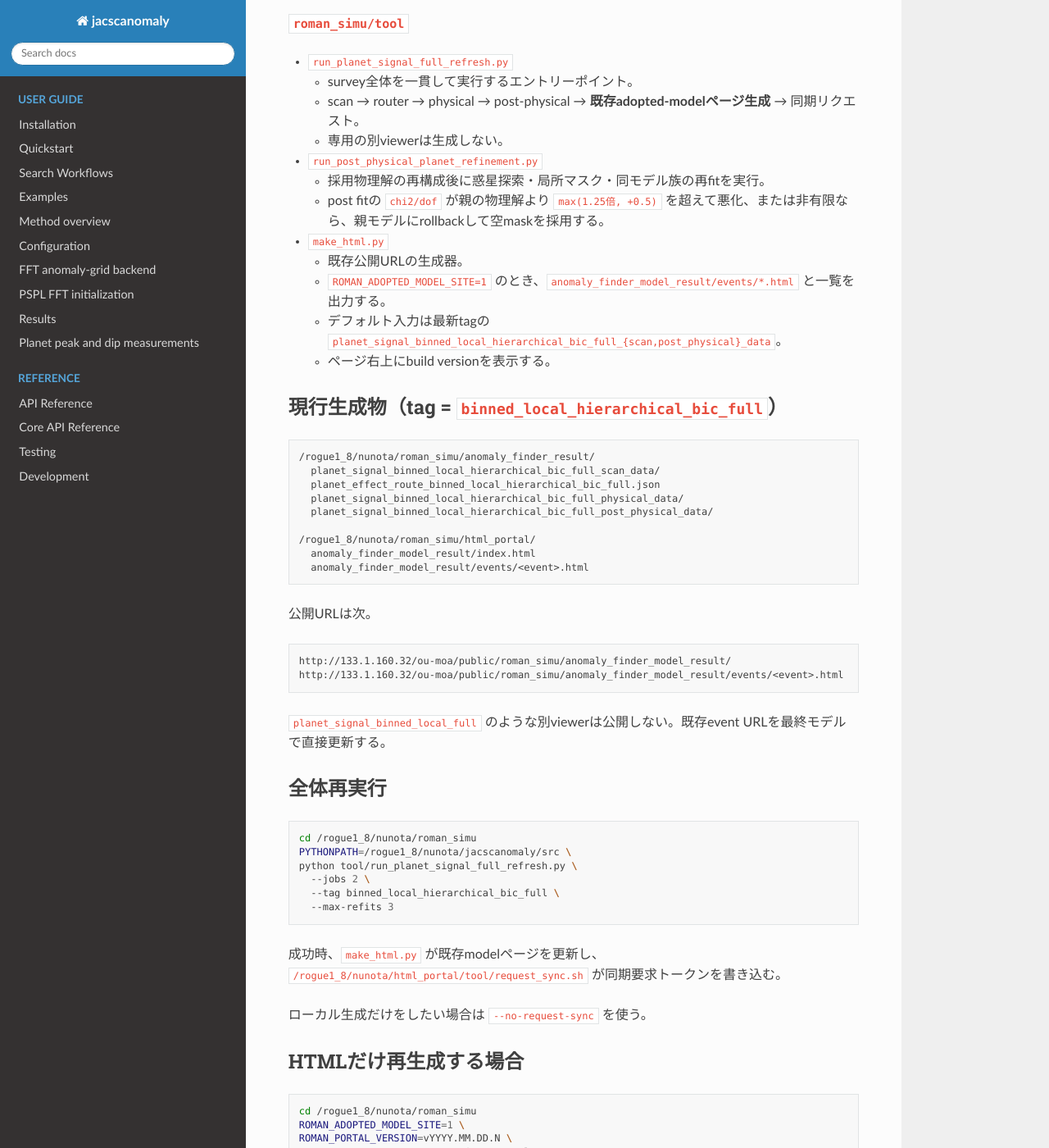
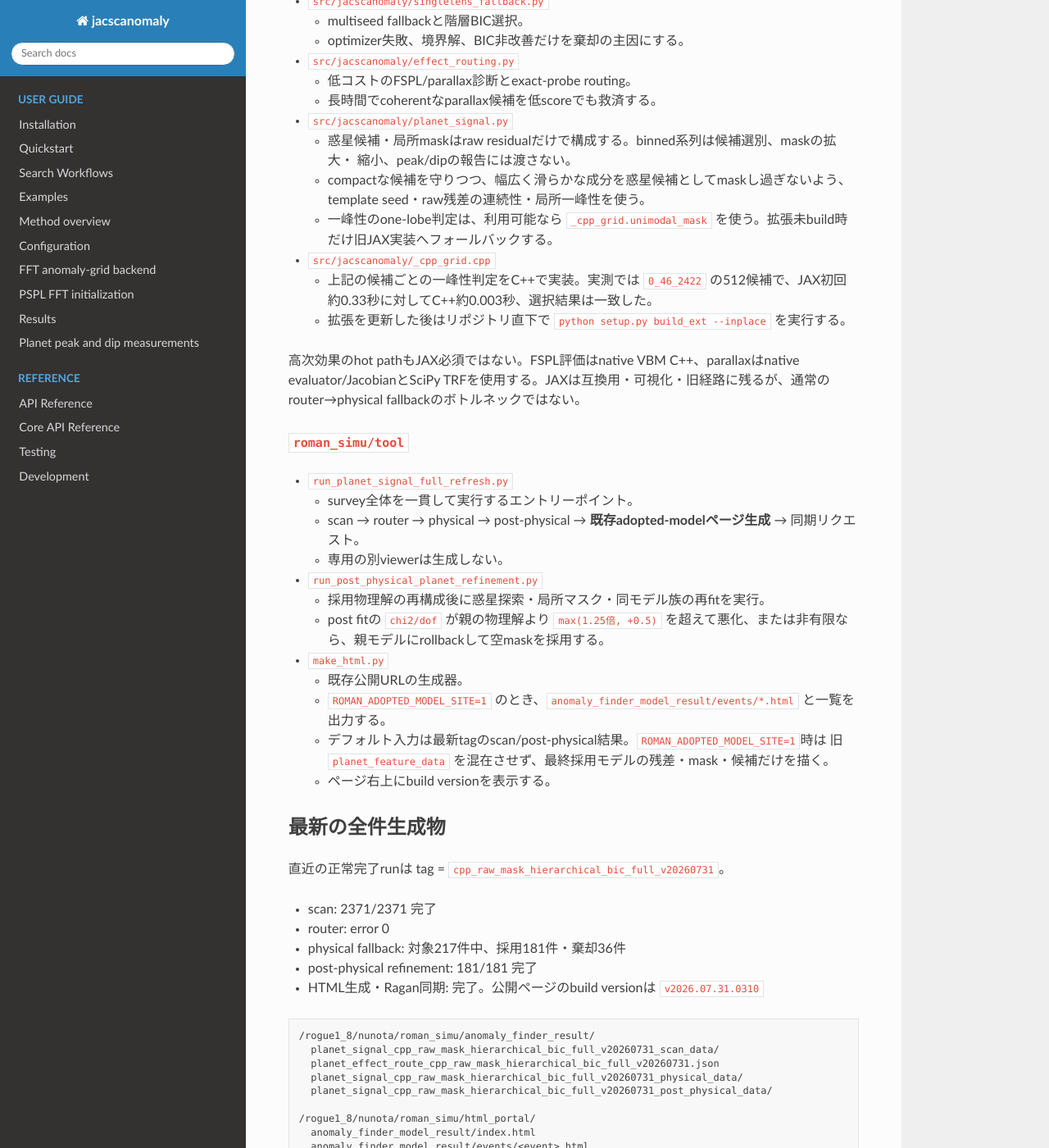
Before and after one commit to NunotaKansuke/jacscanomaly, a Sphinx documentation site: the page built from docs/planet_signal_pipeline_handover_ja.md, in a window 1280 px wide and 1400 px high, scrolled down 1370 px. Shown: the whole window at 82% size. Built offline with Sphinx 7.4.7 and the Read the Docs theme 3.1.0, drawn with Linux system fonts in a browser that asks for light colours; some of the changed text lies outside the part shown.

Commit message:
update planet pipeline handover for raw mask and native filter

````diff
--- a/docs/planet_signal_pipeline_handover_ja.md
+++ b/docs/planet_signal_pipeline_handover_ja.md
@@ -1,7 +1,9 @@
 # Roman planet-signal パイプライン／HTML公開 引き継ぎ
 
 最終更新: 2026-07-31
-現行コード: `jacscanomaly` commit `9143a7e`（保存済みFSPL解の `rho` 復元修正）
+現行コード: `jacscanomaly` commit `938f1cc`。主要変更は、保存済みFSPL解の `rho`
+復元（`9143a7e`）、惑星抽出からbinned残差を完全に除外（`fccf85b`）、
+一峰性惑星候補判定のC++化（`938f1cc`）。
 
 ## 目的
 
@@ -15,6 +17,10 @@
 - fit後の採否は数値的有効性・境界解・BICで決める。形態診断は警告であり、単独では棄却しない。
 - 最終的なFSPL/parallaxモデルの残差で惑星探索をやり直し、局所マスク後に同じモデル族をwarm-start LMで最大3回だけ再フィットする。
 - post-physical fitが親の物理解より悪化したら、親の物理解へ戻す。
+- **惑星候補の抽出・局所mask判定にbinned残差は使わない。** binnedはsingle-lensの
+  初期化・安定化を検討するためだけの補助であり、peak/dipの強度、幅、mask点は必ず
+  最終モデルに対するraw residualから求める。これにより、明瞭なdip/compact causticを
+  binned処理で消す問題を防ぐ。
 
 ## 処理フロー
 
@@ -51,6 +57,23 @@
   - 低コストのFSPL/parallax診断とexact-probe routing。
   - 長時間でcoherentなparallax候補を低scoreでも救済する。
 
+- `src/jacscanomaly/planet_signal.py`
+  - 惑星候補・局所maskはraw residualだけで構成する。binned系列は候補選別、maskの拡大・
+    縮小、peak/dipの報告には渡さない。
+  - compactな候補を守りつつ、幅広く滑らかな成分を惑星候補としてmaskし過ぎないよう、
+    template seed・raw残差の連続性・局所一峰性を使う。
+  - 一峰性のone-lobe判定は、利用可能なら `_cpp_grid.unimodal_mask` を使う。拡張未build時
+    だけ旧JAX実装へフォールバックする。
+
+- `src/jacscanomaly/_cpp_grid.cpp`
+  - 上記の候補ごとの一峰性判定をC++で実装。実測では `0_46_2422` の512候補で、JAX初回
+    約0.33秒に対してC++約0.003秒、選択結果は一致した。
+  - 拡張を更新した後はリポジトリ直下で `python setup.py build_ext --inplace` を実行する。
+
+高次効果のhot pathもJAX必須ではない。FSPL評価はnative VBM C++、parallaxはnative
+evaluator/JacobianとSciPy TRFを使用する。JAXは互換用・可視化・旧経路に残るが、通常の
+router→physical fallbackのボトルネックではない。
+
 ### `roman_simu/tool`
 
 - `run_planet_signal_full_refresh.py`
@@ -65,18 +88,26 @@
 - `make_html.py`
   - 既存公開URLの生成器。
   - `ROMAN_ADOPTED_MODEL_SITE=1` のとき、`anomaly_finder_model_result/events/*.html` と一覧を出力する。
-  - デフォルト入力は最新tagの
-    `planet_signal_binned_local_hierarchical_bic_full_{scan,post_physical}_data`。
+  - デフォルト入力は最新tagのscan/post-physical結果。`ROMAN_ADOPTED_MODEL_SITE=1`時は
+    旧 `planet_feature_data` を混在させず、最終採用モデルの残差・mask・候補だけを描く。
   - ページ右上にbuild versionを表示する。
 
-## 現行生成物（tag = `binned_local_hierarchical_bic_full`）
+## 最新の全件生成物
+
+直近の正常完了runは tag = `cpp_raw_mask_hierarchical_bic_full_v20260731`。
+
+- scan: 2371/2371 完了
+- router: error 0
+- physical fallback: 対象217件中、採用181件・棄却36件
+- post-physical refinement: 181/181 完了
+- HTML生成・Ragan同期: 完了。公開ページのbuild versionは `v2026.07.31.0310`
 
 ```text
 /rogue1_8/nunota/roman_simu/anomaly_finder_result/
-  planet_signal_binned_local_hierarchical_bic_full_scan_data/
-  planet_effect_route_binned_local_hierarchical_bic_full.json
-  planet_signal_binned_local_hierarchical_bic_full_physical_data/
-  planet_signal_binned_local_hierarchical_bic_full_post_physical_data/
+  planet_signal_cpp_raw_mask_hierarchical_bic_full_v20260731_scan_data/
+  planet_effect_route_cpp_raw_mask_hierarchical_bic_full_v20260731.json
+  planet_signal_cpp_raw_mask_hierarchical_bic_full_v20260731_physical_data/
+  planet_signal_cpp_raw_mask_hierarchical_bic_full_v20260731_post_physical_data/
 
 /rogue1_8/nunota/roman_simu/html_portal/
   anomaly_finder_model_result/index.html
@@ -96,17 +127,38 @@
 
 ```bash
 cd /rogue1_8/nunota/roman_simu
-PYTHONPATH=/rogue1_8/nunota/jacscanomaly/src \
-python tool/run_planet_signal_full_refresh.py \
-  --jobs 2 \
-  --tag binned_local_hierarchical_bic_full \
-  --max-refits 3
+env PYTHONPATH=/rogue1_8/nunota/jacscanomaly/src \
+  OPENBLAS_NUM_THREADS=1 OMP_NUM_THREADS=1 MKL_NUM_THREADS=1 NUMEXPR_NUM_THREADS=1 \
+  XLA_FLAGS='--xla_cpu_multi_thread_eigen=false intra_op_parallelism_threads=1' \
+  nice -n 10 python -u tool/run_planet_signal_full_refresh.py \
+    --jobs 12 \
+    --tag cpp_raw_mask_hierarchical_bic_full_vYYYYMMDD \
+    --event-timeout 600 \
+    --post-event-timeout 300 \
+    --max-refits 3
 ```
 
 成功時、`make_html.py` が既存modelページを更新し、
 `/rogue1_8/nunota/html_portal/tool/request_sync.sh` が同期要求トークンを書き込む。
 
 ローカル生成だけをしたい場合は `--no-request-sync` を使う。
+
+このrunnerはイベントごとに最後まで流すのではなく、survey全体で
+`scan → router → physical → post-physical → HTML → sync` の順にstageを完了する。
+従ってphysicalの進捗はscan完了後に現れる。`--jobs` は他の利用者のCPUを優先して設定し、
+上記の12は空きCPUが十分あるときの低優先度実行例である。
+
+進捗確認（`.rejected.json` を成功数に混ぜないこと）:
+
+```bash
+base=/rogue1_8/nunota/roman_simu/anomaly_finder_result
+tag=cpp_raw_mask_hierarchical_bic_full_v20260731
+find "$base/planet_signal_${tag}_scan_data" -name 'planet_signal_result_*.json' | wc -l
+wc -l < "$base/planet_effect_route_${tag}.indices.txt"
+find "$base/planet_signal_${tag}_physical_data" -name 'planet_signal_result_*.json' ! -name '*.rejected.json' | wc -l
+find "$base/planet_signal_${tag}_physical_data" -name '*.rejected.json' | wc -l
+find "$base/planet_signal_${tag}_post_physical_data" -name 'planet_signal_result_*.json' | wc -l
+```
 
 ## HTMLだけ再生成する場合
 
@@ -153,7 +205,7 @@
 
 ```bash
 jq '.fit.model_kind, .fit.chi2_dof, .pipeline.stage' \
-  anomaly_finder_result/planet_signal_binned_local_hierarchical_bic_full_post_physical_data/planet_signal_result_1129_1199.json
+  anomaly_finder_result/planet_signal_cpp_raw_mask_hierarchical_bic_full_v20260731_post_physical_data/planet_signal_result_1129_1199.json
 ```
 
 ## 判断の読み方: 0_922_1199
````
